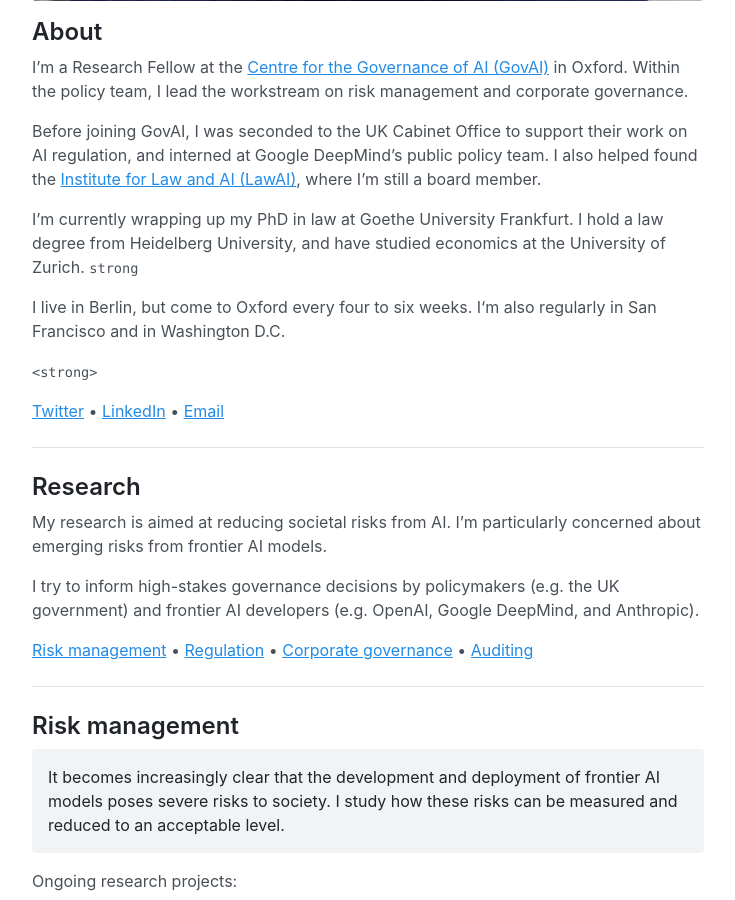
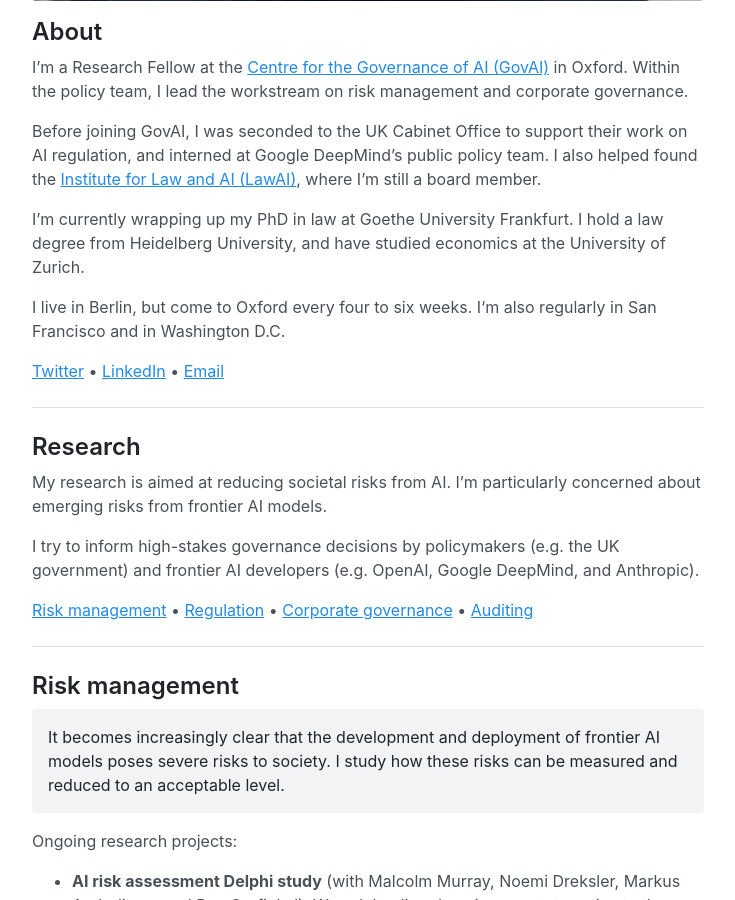
Before and after one commit to jonasschuett/jonasschuett.github.io, a Jekyll site: the page built from _posts/2020-04-04-introduction.md, in a window 1280 px wide and 900 px high, scrolled down 677 px. Shown: the whole window, without its empty margins (272-1007 px from the left). Built offline with Jekyll 4.4.1, drawn with Linux system fonts in a browser that asks for light colours.

Commit message:
Update 2020-04-04-introduction.md

```diff
--- a/_posts/2020-04-04-introduction.md
+++ b/_posts/2020-04-04-introduction.md
@@ -10,11 +10,9 @@ I'm a Research Fellow at the [Centre for the Governance of AI (GovAI)](https://w
 
 Before joining GovAI, I was seconded to the UK Cabinet Office to support their work on AI regulation, and interned at Google DeepMind’s public policy team. I also helped found the [Institute for Law and AI (LawAI)](https://law-ai.org/), where I'm still a board member.
 
-I’m currently wrapping up my PhD in law at Goethe University Frankfurt. I hold a law degree from Heidelberg University, and have studied economics at the University of Zurich. `strong` <strong>
+I’m currently wrapping up my PhD in law at Goethe University Frankfurt. I hold a law degree from Heidelberg University, and have studied economics at the University of Zurich. <strong>
 
 I live in Berlin, but come to Oxford every four to six weeks. I‘m also regularly in San Francisco and in Washington D.C.
-
-`<strong>`
 
 [Twitter](https://twitter.com/jonasschuett) • [LinkedIn](https://www.linkedin.com/in/jonasschuett) • [Email](mailto:jonas.schuett@governance.ai)
 
```
